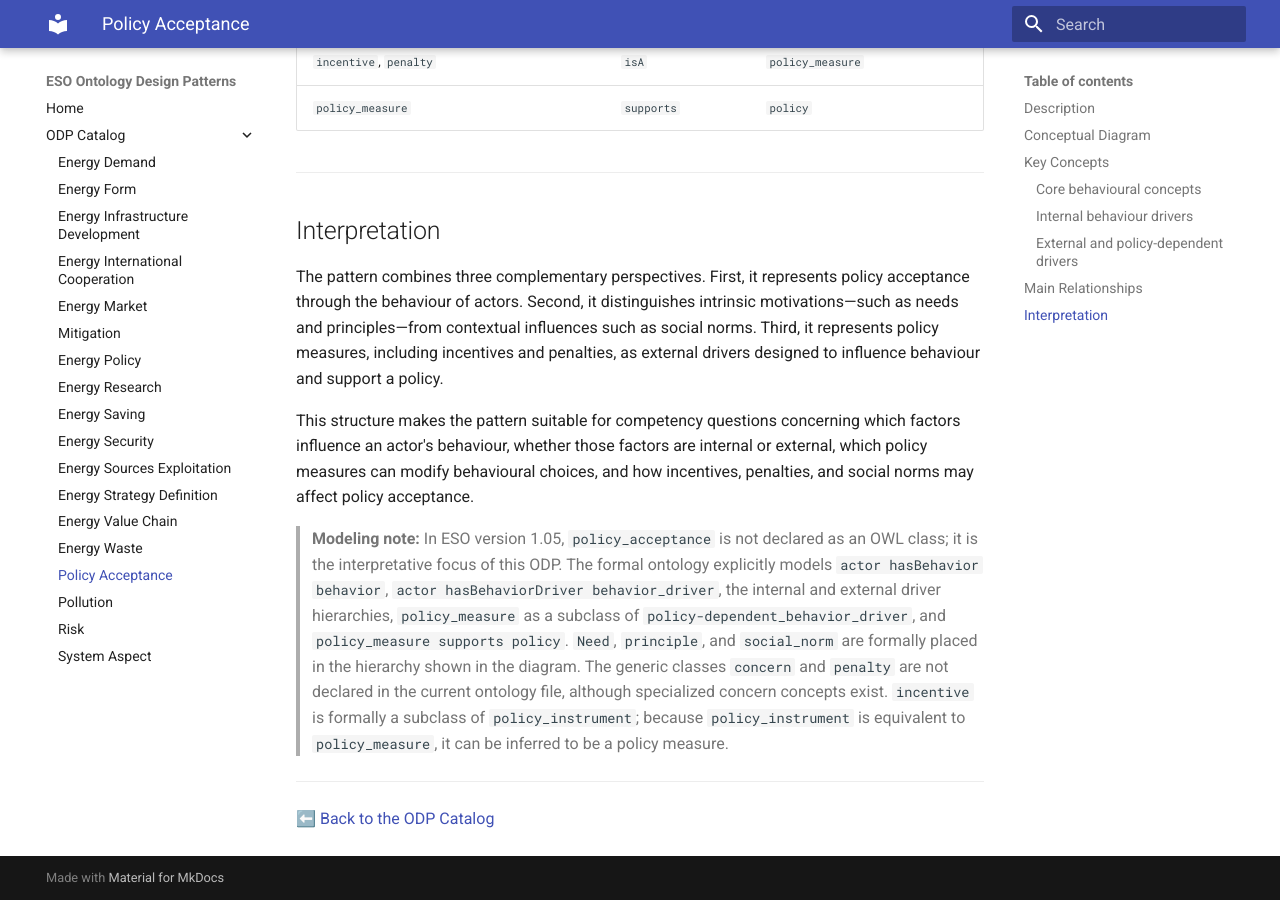
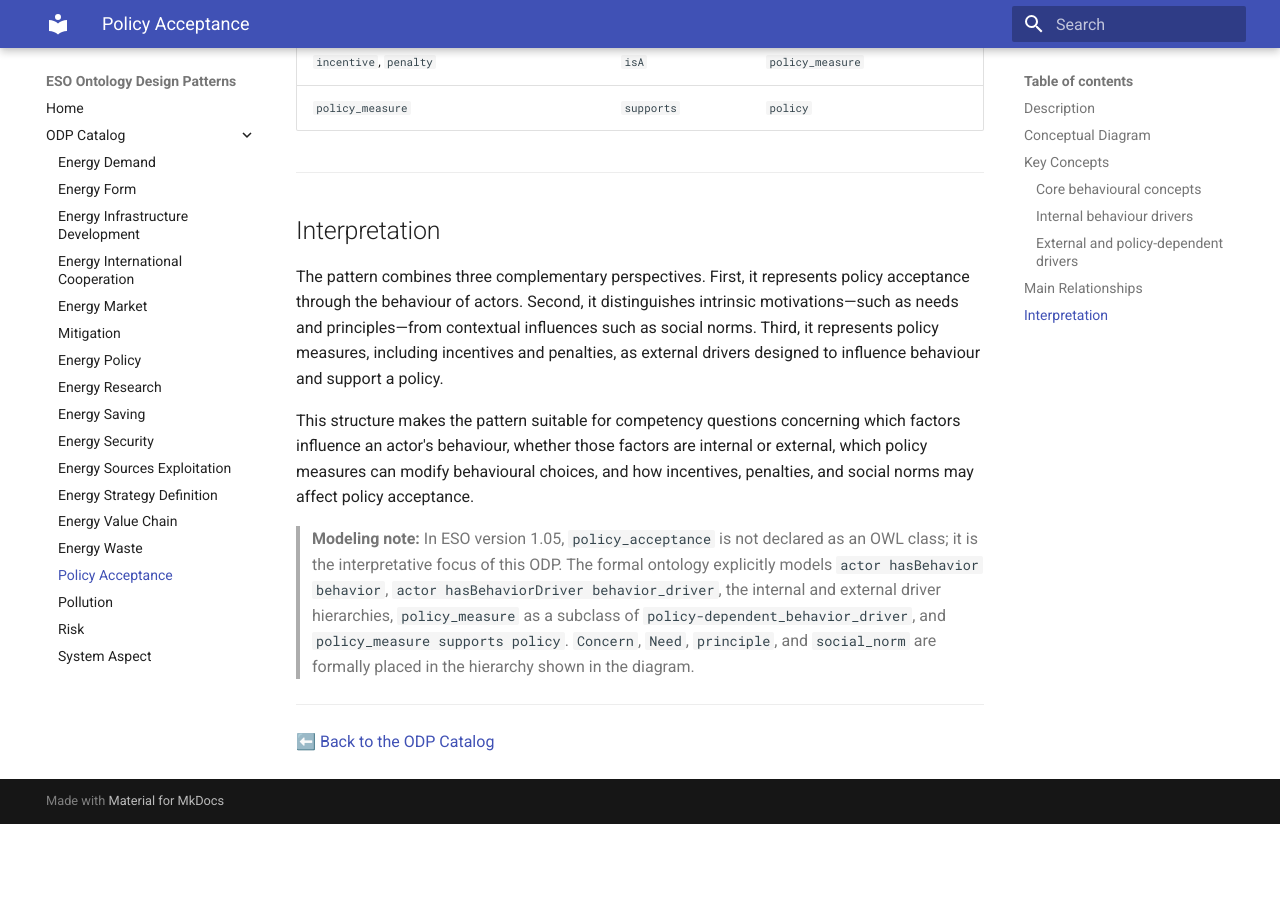
Before and after one commit to AntonioDeNicola/eso-odp-site, an MkDocs documentation site: the page built from docs/odp/policy-acceptance.md, in a window 1280 px wide and 900 px high, scrolled down 2905 px. Built offline with MkDocs 1.6.1 and Material for MkDocs 9.7.7, drawn with Linux system fonts in a browser that asks for light colours; after the commit the page ends 3729 px from its top, so only the background shows below that.

Commit message:
Update policy-acceptance.md

```diff
--- a/docs/odp/policy-acceptance.md
+++ b/docs/odp/policy-acceptance.md
@@ -65,7 +65,7 @@ The pattern combines three complementary perspectives. First, it represents poli
 
 This structure makes the pattern suitable for competency questions concerning which factors influence an actor's behaviour, whether those factors are internal or external, which policy measures can modify behavioural choices, and how incentives, penalties, and social norms may affect policy acceptance.
 
-> **Modeling note:** In ESO version 1.05, `policy_acceptance` is not declared as an OWL class; it is the interpretative focus of this ODP. The formal ontology explicitly models `actor hasBehavior behavior`, `actor hasBehaviorDriver behavior_driver`, the internal and external driver hierarchies, `policy_measure` as a subclass of `policy-dependent_behavior_driver`, and `policy_measure supports policy`. `Need`, `principle`, and `social_norm` are formally placed in the hierarchy shown in the diagram. The generic classes `concern` and `penalty` are not declared in the current ontology file, although specialized concern concepts exist. `incentive` is formally a subclass of `policy_instrument`; because `policy_instrument` is equivalent to `policy_measure`, it can be inferred to be a policy measure.
+> **Modeling note:** In ESO version 1.05, `policy_acceptance` is not declared as an OWL class; it is the interpretative focus of this ODP. The formal ontology explicitly models `actor hasBehavior behavior`, `actor hasBehaviorDriver behavior_driver`, the internal and external driver hierarchies, `policy_measure` as a subclass of `policy-dependent_behavior_driver`, and `policy_measure supports policy`. `Concern`, `Need`, `principle`, and `social_norm` are formally placed in the hierarchy shown in the diagram.
 
 ---
 
```
